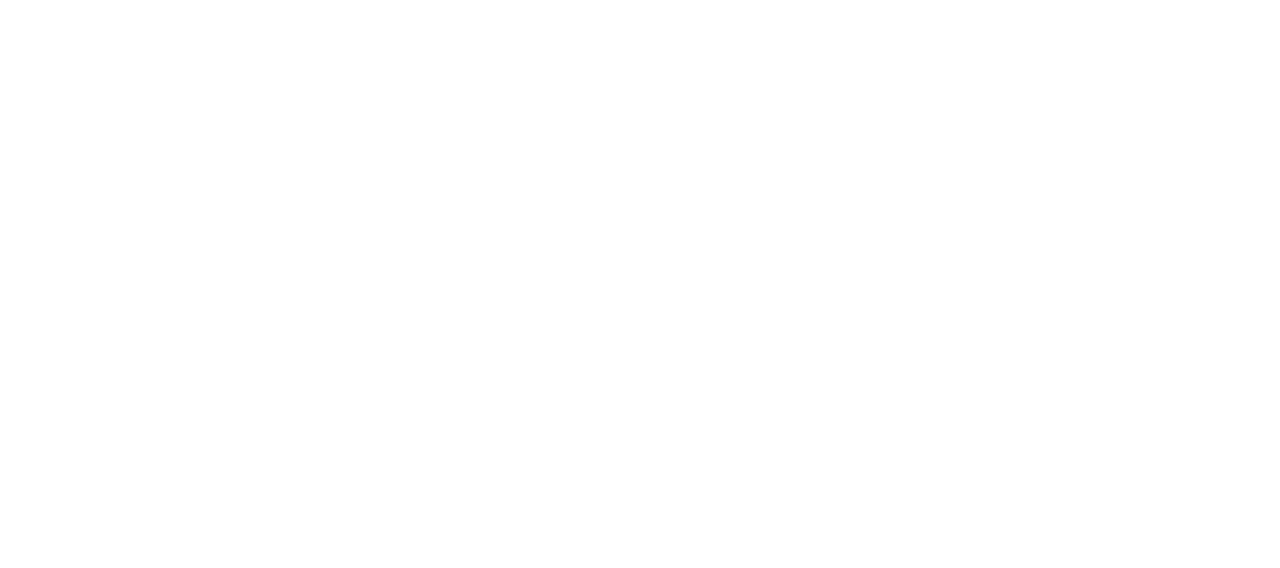
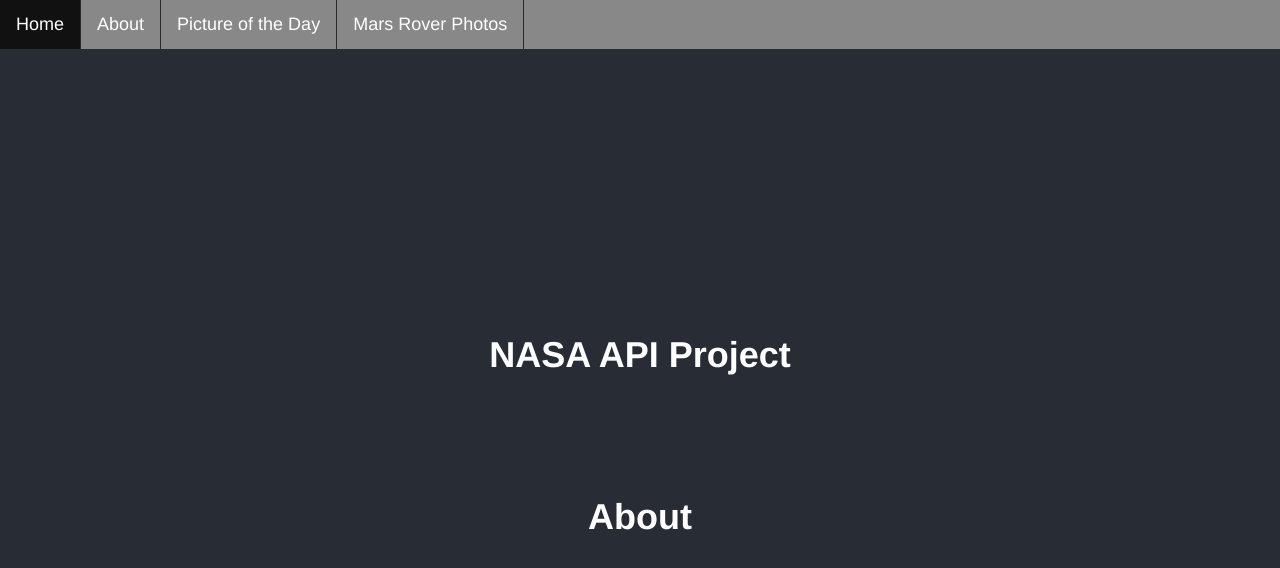
Before and after one commit to goodoljosh/NASA_frontend, a React (Create React App) app in the folder client/: page /about in a window 1280 px wide. Before the commit this address had no page. Shown: the top 568 px of the page. Built offline with nearby package versions, Linux system fonts and the light colour scheme.

Commit message:
links to nav

```diff
--- a/client/src/components/Nav.js
+++ b/client/src/components/Nav.js
@@ -1,13 +1,11 @@
-
 const Nav = () => {
   return(
   <nav className="navbar navbar-expand-lg navbar-dark bg-dark">
           <ul>
-             <li><a>Home</a></li>
+           <li><a href= "/home">Home</a></li>
+           <li><a href= "/about">About</a></li>
            <li><a href = "/pod">Picture of the Day</a></li>
-             {/* <Link to={user.id}>{user.name}</Link> */}
            <li><a href="mars" >Mars Rover Photos </a></li>
-             <li><a >About</a></li>
           </ul>
   </nav>
 )
--- a/client/src/index.js
+++ b/client/src/index.js
@@ -6,14 +6,18 @@
 import { BrowserRouter, Routes, Route } from "react-router-dom";
 import PictureoftheDay from './routes/PictureoftheDay';
 import MarsPhotos from './routes/MarsPhotos';
+import HomePage from './routes/HomePage';
+import About from './routes/About';
 
 const root = ReactDOM.createRoot(document.getElementById('root'));
 root.render(
   <BrowserRouter>
     <Routes>
       <Route path="/" element={<App />}>
+        <Route path ="home" element = {<HomePage/>} />
+        <Route path ="about" element = {<About/>} />
         <Route path ="pod" element = {<PictureoftheDay/>} />
-         <Route path="mars" element={<MarsPhotos/>} />
+        <Route path="mars" element={<MarsPhotos/>} />
       </Route>
     </Routes>
   </BrowserRouter>
--- /dev/null
+++ b/client/src/routes/About.jsx
@@ -0,0 +1,14 @@
+
+import React, { useState, useEffect } from "react";
+
+export default function About() {
+
+  return (
+    <>
+      <header>
+        <h1>About</h1>
+      </header>
+    </>
+  );
+
+}
--- /dev/null
+++ b/client/src/routes/HomePage.jsx
@@ -0,0 +1,17 @@
+import React, { useState, useEffect } from "react";
+import axios from "axios";
+import Header from "../components/Header";
+import Nav from "../components/Nav";
+import { Outlet } from "react-router-dom";
+export default function HomePage() {
+
+  return (
+    <>
+       <div className="App">
+
+        <Nav />
+    </div>
+    </>
+  );
+
+}
```
Also changed, not shown: client/src/App.js (line endings or trailing spaces). Lines whose indentation alone changed are shown as unchanged.
